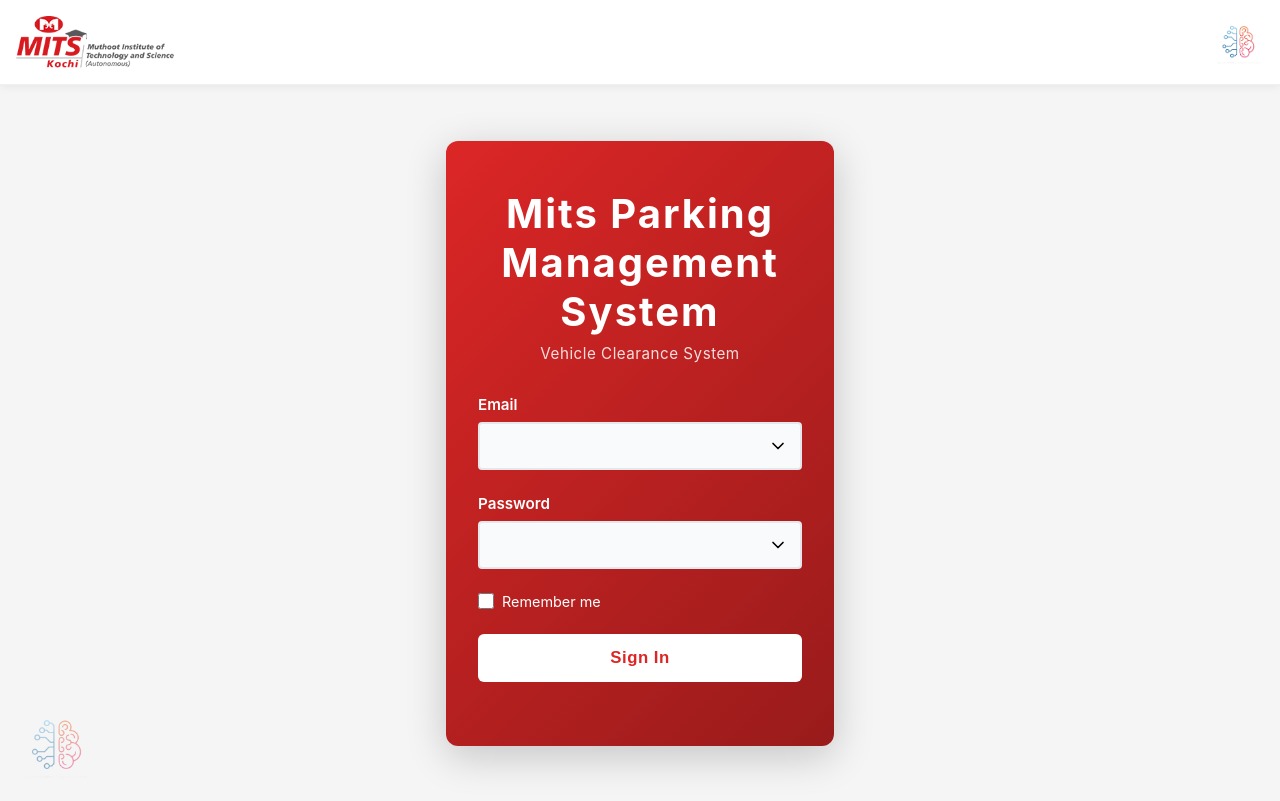
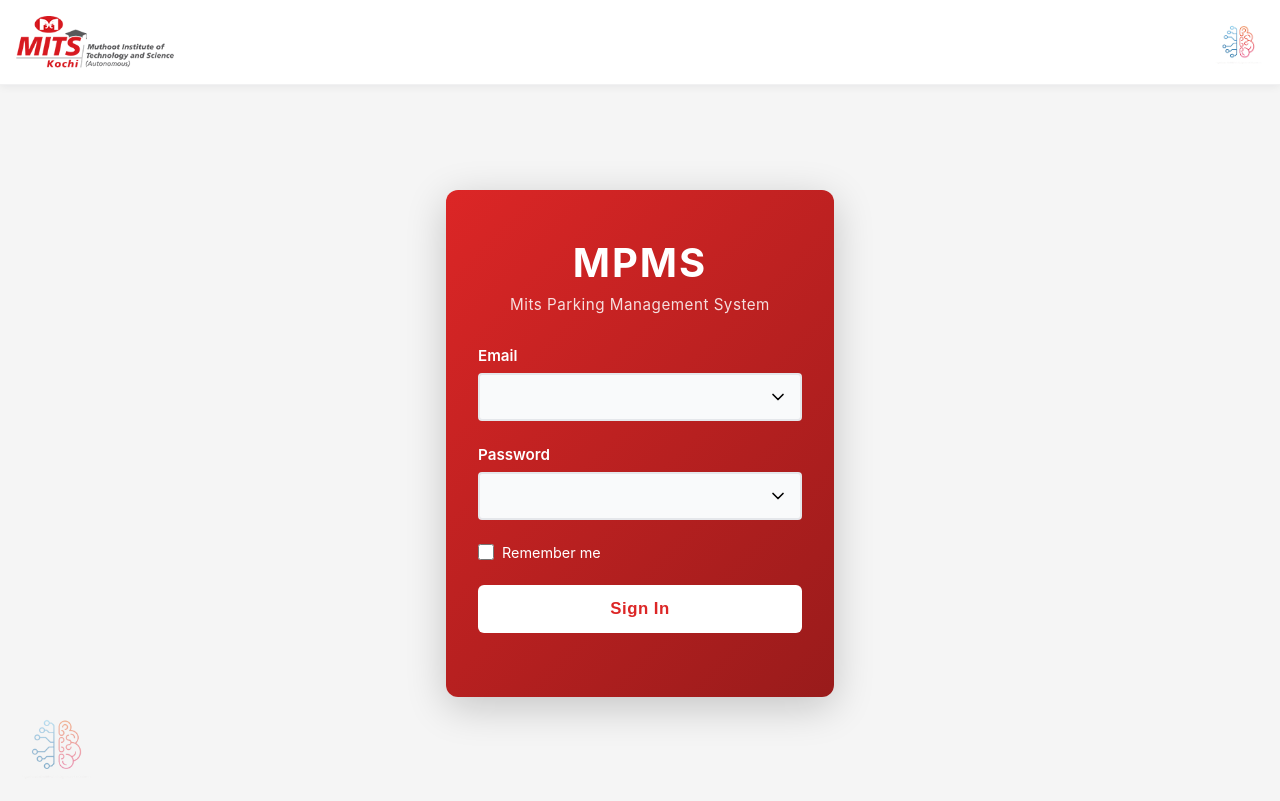
Before and after one commit to l1thin/mits-uniparq, a React (Create React App) app in the folder frontend/: page /#/ in a window 1280 px wide. Built offline with nearby package versions, Linux system fonts and the light colour scheme; no server answers.

Commit message:
Update GitHub Pages URLs for new repository name

```diff
--- a/frontend/package.json
+++ b/frontend/package.json
@@ -2,7 +2,7 @@
   "name": "frontend",
   "version": "0.1.0",
   "private": true,
-  "homepage": "https://mits-parking.com",
+  "homepage": "https://l1thin.github.io/mits-parking-management-system",
   "dependencies": {
     "@supabase/supabase-js": "^2.110.7",
     "@testing-library/dom": "^10.4.1",
--- a/frontend/src/pages/Login.jsx
+++ b/frontend/src/pages/Login.jsx
@@ -49,8 +49,8 @@ function Login() {
       <div className="login-container">
         <div className="login-card">
           <div className="login-header">
-            <h1>Mits Parking Management System</h1>
-            <p className="login-subtitle">Vehicle Clearance System</p>
+            <h1>MPMS</h1>
+            <p className="login-subtitle">Mits Parking Management System</p>
           </div>
 
           <div className="form-group">
```
Also changed, not shown: frontend/public/manifest.json.
